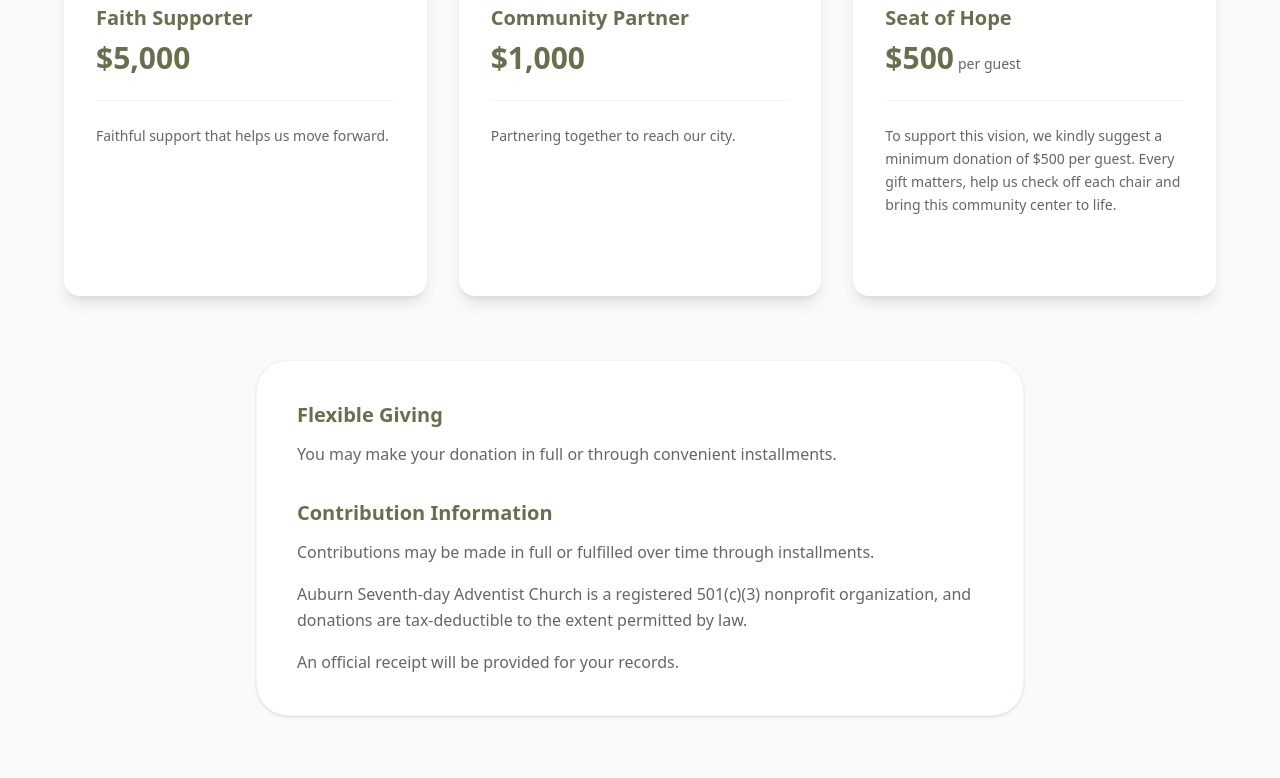
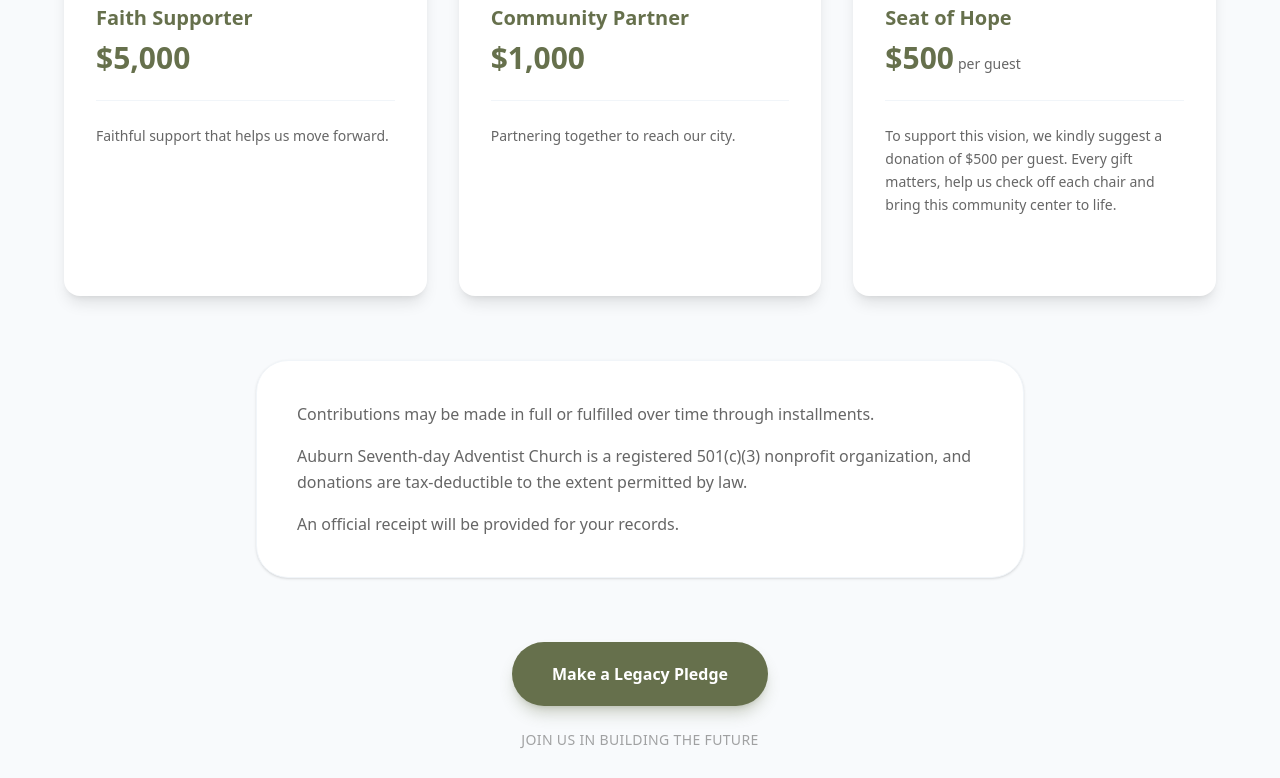
Before and after one commit to yofrelopez/auburn-7days, a Next.js app: page / in a window 1280 px wide. Shown: the part 4260-5038 px from the top of the page. Built offline with nearby package versions, Linux system fonts and the light colour scheme; a web font is replaced by a local one.

Commit message:
Refining giving information labels and pricing in LegacyCircles and RSVP components

```diff
--- a/src/components/sections/LegacyCircles.tsx
+++ b/src/components/sections/LegacyCircles.tsx
@@ -55,7 +55,7 @@ export default function LegacyCircles() {
             title: "Seat of Hope",
             amount: "$500",
             subtitle: "per guest",
-            description: "To support this vision, we kindly suggest a minimum donation of $500 per guest. Every gift matters, help us check off each chair and bring this community center to life.",
+            description: "To support this vision, we kindly suggest a donation of $500 per guest. Every gift matters, help us check off each chair and bring this community center to life.",
             icon: (
                 <svg className="w-6 h-6" fill="none" stroke="currentColor" viewBox="0 0 24 24">
                     <path strokeLinecap="round" strokeLinejoin="round" strokeWidth="1.5" d="M20 7l-8-4-8 4m16 0l-8 4m8-4v10l-8 4m0-10L4 7m8 4v10M4 7v10l8 4" />
@@ -144,16 +144,7 @@ export default function LegacyCircles() {
 
                 {/* Contribution Information */}
                 <div className="max-w-3xl mx-auto mb-16 text-left space-y-8 bg-white p-8 md:p-10 rounded-[2rem] shadow-sm border border-slate-100">
-                    <div>
-                        <h4 className="text-xl font-serif font-bold text-primary mb-3">Flexible Giving</h4>
-                        <p className="text-muted-foreground leading-relaxed">
-                            You may make your donation in full or through convenient installments.
-                        </p>
-                    </div>
-
-                    <div>
-                        <h4 className="text-xl font-serif font-bold text-primary mb-3">Contribution Information</h4>
-                        <div className="space-y-4 text-muted-foreground leading-relaxed text-sm md:text-base">
+                    <div className="space-y-4 text-muted-foreground leading-relaxed text-sm md:text-base">
                             <p>
                                 Contributions may be made in full or fulfilled over time through installments.
                             </p>
@@ -165,7 +156,6 @@ export default function LegacyCircles() {
                             </p>
                         </div>
                     </div>
-                </div>
 
                 {/* Call to Action & Note */}
                 <div className="max-w-2xl mx-auto">
--- a/src/components/sections/RSVP.tsx
+++ b/src/components/sections/RSVP.tsx
@@ -427,7 +427,7 @@ export default function RSVP() {
                                                         {[
                                                             {
                                                                 id: "individual",
-                                                                title: "Suggested Min. Contribution",
+                                                                title: "Suggested Contribution",
                                                                 sub: "$500 per seat",
                                                                 icon: User,
                                                                 amount: "500"
@@ -479,9 +479,11 @@ export default function RSVP() {
                                                                 <p className={`font-bold text-sm md:text-base mb-1 ${formData.participation === tier.id ? "text-brand-green" : "text-slate-700"}`}>
                                                                     {tier.title}
                                                                 </p>
-                                                                <p className={`text-[10px] md:text-xs ${formData.participation === tier.id ? "text-brand-green/60" : "text-slate-400"}`}>
+                                                                 <p className={`text-[10px] md:text-xs ${formData.participation === tier.id ? "text-brand-green/60" : "text-slate-400"}`}>
                                                                     {tier.id === "individual" ? (
                                                                         <><span className="font-bold text-brand-green">$500</span> per seat</>
+                                                                    ) : tier.id === "table" ? (
+                                                                        <><span className="font-bold text-brand-green">$4,000</span> for 8 guests</>
                                                                     ) : tier.sub}
                                                                 </p>
 
```
